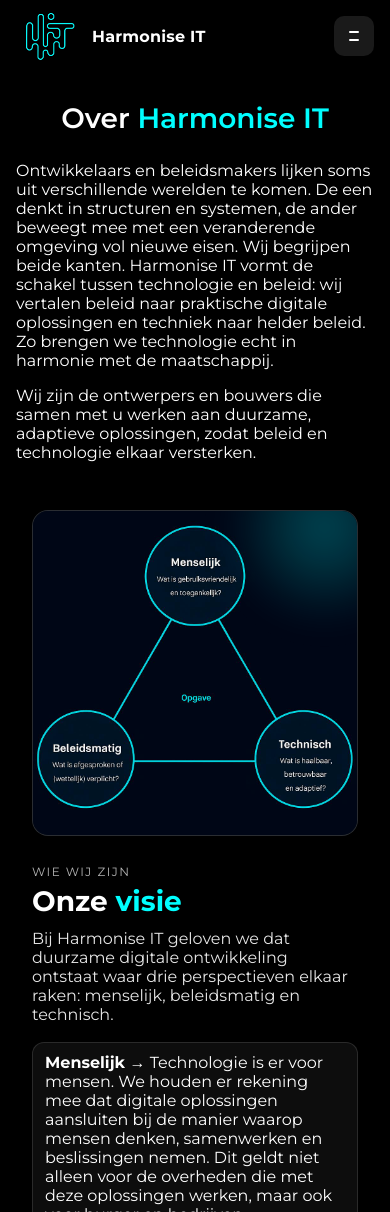
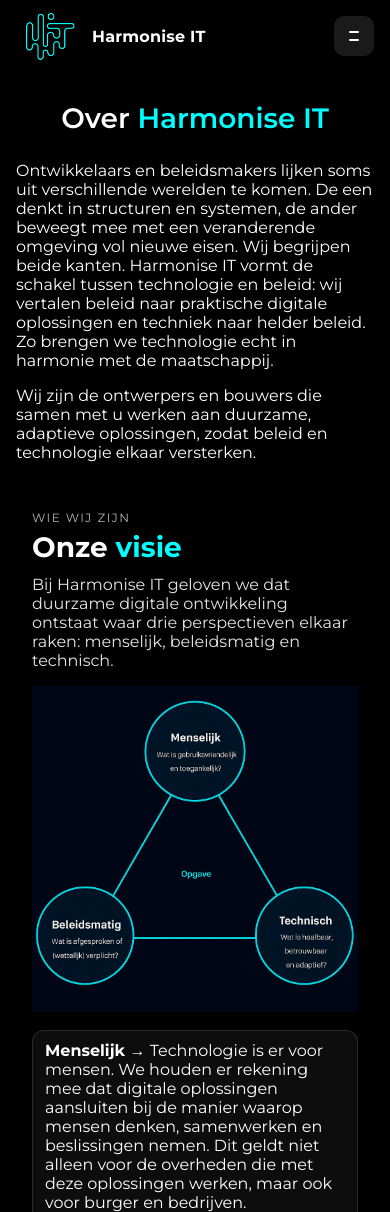
Before and after one commit to Harmonise-IT/website, a Next.js app: page /wie-wij-zijn in a window 390 px wide. Shown: the top 1212 px of the page. Built offline with nearby package versions, Linux system fonts and the light colour scheme.

Commit message:
Mobile only view of image for triangle above the points

```diff
--- a/src/app/components/ContentBlock.module.scss
+++ b/src/app/components/ContentBlock.module.scss
@@ -237,3 +237,11 @@
     opacity: 1;
   }
 }
+
+/* default: hide the mobile-inline image */
+.mobileOnly { display: none; }
+
+/* show it only on mobile */
+@media (max-width: 640px) {
+  .mobileOnly { display: block; margin: 12px 0; }
+}
--- a/src/app/components/ContentBlock.tsx
+++ b/src/app/components/ContentBlock.tsx
@@ -127,6 +127,17 @@ export default function ContentBlock({
 
                         {lead && <p className={styles.lead}>{lead}</p>}
 
+                        {!!media && media.kind === 'image' && forceShowMediaOnMobile ? (
+                            <img
+                                className={[styles.img, styles.mobileOnly].join(' ')}
+                                src={media.src}
+                                alt={media.alt}
+                                width={media.width}
+                                height={media.height}
+                                loading={media.priority ? 'eager' : 'lazy'}
+                            />
+                        ) : null}
+
                         {!! points?.length && (
                             <ul className={styles.points}>
                                 {points.map((p, i) => (
@@ -174,7 +185,6 @@ export default function ContentBlock({
                             className={[
                                 styles.visual,
                                 inView ? styles.in : '',
-                                forceShowMediaOnMobile ? styles.showMobile : '',
                             ].join(' ')}>
                             <div className={styles.frame}>
                                 {media.kind === 'video' && (
```
